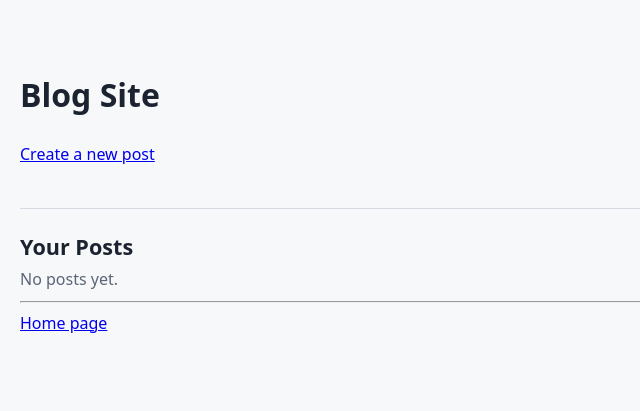
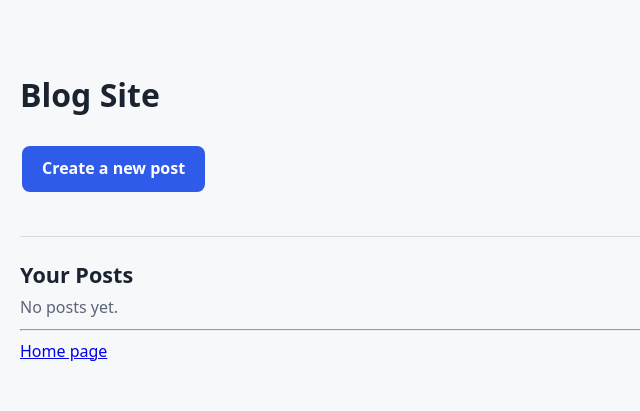
Before and after one commit to claraj/basic_flask_blog, a Flask app: page / in a window 1280 px wide. Shown: the top 411 px of the page, without its empty margins (0-640 px from the left). Run offline with Flask 3, Linux system fonts and the light colour scheme; data that the repository does not hold is empty.

Commit message:
remove unused styles

```diff
--- a/static/css/styles.css
+++ b/static/css/styles.css
@@ -8,21 +8,8 @@
   --muted: #5b6577;
   --border: #d5dae3;
   --accent: #2f5bea;
-  --accent-hover: #2348c4;
+  --accent-hover: #142e83;
   --radius: 8px;
-  color-scheme: light dark;
-}
-
-@media (prefers-color-scheme: dark) {
-  :root {
-    --bg: #12151c;
-    --surface: #1b2029;
-    --text: #e8ebf1;
-    --muted: #9aa3b5;
-    --border: #323a49;
-    --accent: #6f93ff;
-    --accent-hover: #8fabff;
-  }
 }
 
 *,
@@ -39,11 +26,6 @@ body {
   font-family: system-ui, -apple-system, "Segoe UI", Roboto, sans-serif;
   font-size: 1rem;
   line-height: 1.6;
-}
-
-main {
-  max-width: 40rem;
-  margin: 0 auto;
 }
 
 /* Form controls */
@@ -78,7 +60,7 @@ textarea:focus {
   box-shadow: 0 0 0 3px color-mix(in srgb, var(--accent) 25%, transparent);
 }
 
-button {
+.blog-button {
   padding: 0.7rem 1.4rem;
   background: var(--accent);
   color: #fff;
@@ -90,11 +72,13 @@ button {
   transition: background 0.15s, transform 0.05s;
 }
 
-button:hover {
+/* Change background on hover */
+.button-link:hover, button:hover {
   background: var(--accent-hover);
 }
 
-button:active {
+/* Subtle click effect, looks like the button is pressed down  */
+.button-link:active, button:active {
   transform: translateY(1px);
 }
 
@@ -118,7 +102,20 @@ p {
   max-width: 65ch;
 }
 
+  /* Preserves newlines and spaces, and wraps text naturally */
 .post-text {
-  /* Preserves newlines and spaces, and wraps text naturally */
   white-space: pre-wrap;
 }
+
+/* Styles an anchor element to look like a button */
+.button-link {
+  border: none;
+  color: white;
+  padding: 10px 20px;
+  text-align: center;
+  text-decoration: none;
+  display: inline-block;
+  font-size: 16px;
+  margin: 4px 2px;
+  cursor: pointer;
+}
```
